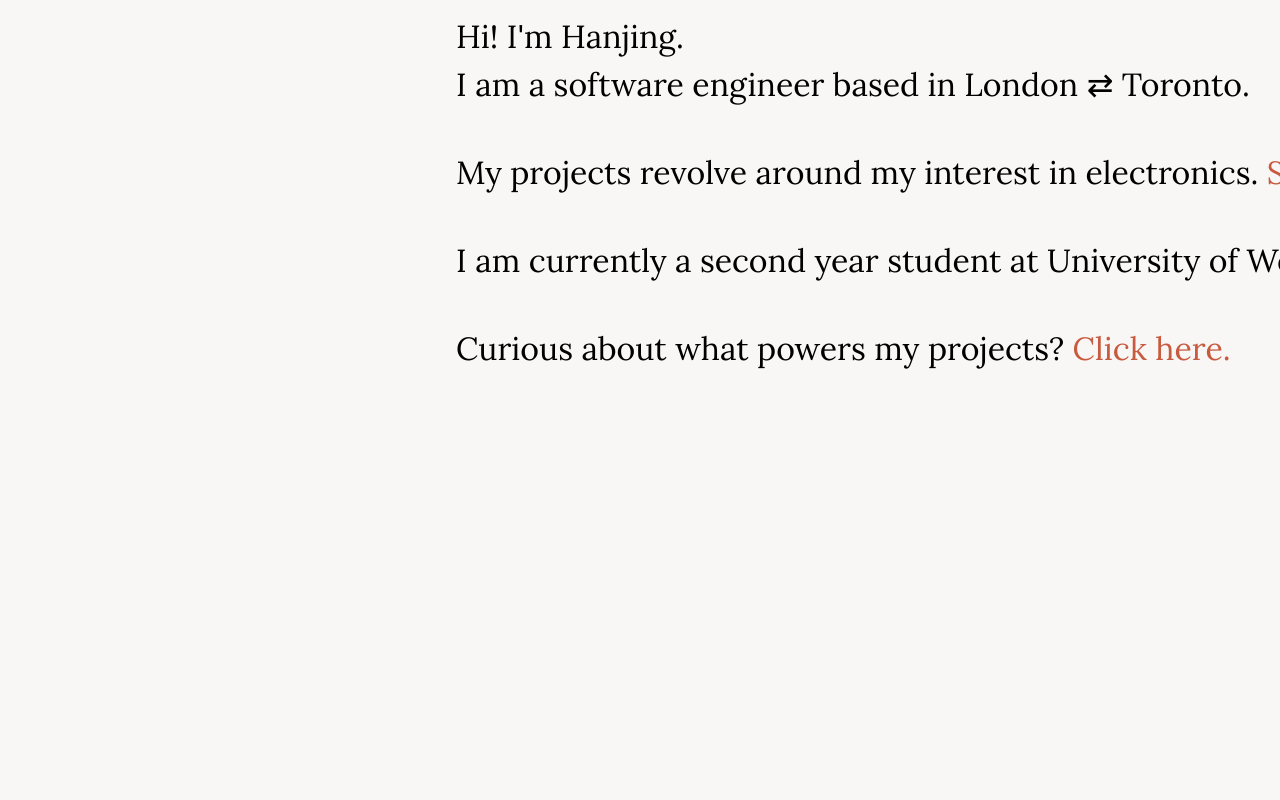
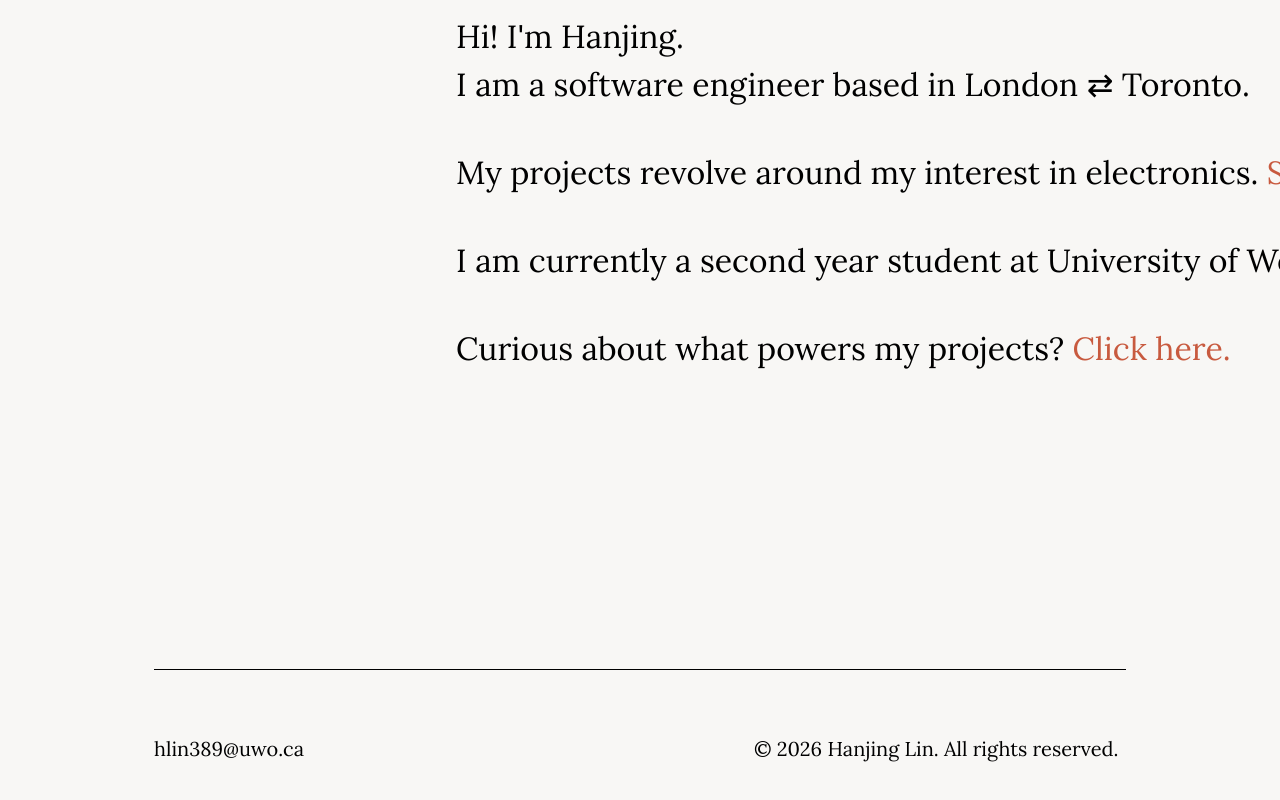
Before and after one commit to hanjing06/hanjing.dev, a Next.js app: page / in a window 1280 px wide. Shown: the part 252-1052 px from the top of the page. Before the commit the page ends 905 px from the top, so only its background shows below. Built offline with nearby package versions, Linux system fonts and the light colour scheme.

Commit message:
added a footer

```diff
--- /dev/null
+++ b/app/components/Footer.tsx
@@ -0,0 +1,13 @@
+'use client'
+
+export default function Footer() {
+  return (
+    <footer className="mx-auto max-w-[1100px] px-8 md:px-16 mb-20">
+        <div className="my-4 h-px border-t-0 bg-black"></div>
+        <hr className="h-px my-8 bg-neutral-quaternary border-0"></hr>
+        <div className="justify-start text-black text-xl mt-[30px]">hlin389@uwo.ca
+        <div className="ml-[450px] text-right text-black text-xl inline">© 2026 Hanjing Lin. All rights reserved.</div>
+        </div>
+    </footer>
+  );
+}
--- a/app/layout.tsx
+++ b/app/layout.tsx
@@ -1,6 +1,7 @@
 import type { Metadata } from "next";
 import "./globals.css";
 import Navbar from "./components/Navbar";
+import Footer from "./components/Footer";
 
 export const metadata: Metadata = {
   title: "hanjing lin's portfolio",
@@ -21,6 +22,8 @@ export default function RootLayout({
         {/*Main Content*/}
         <main className="flex flex-col gap-y-20 md:gap-y-32 overflow-hidden">{children}</main>
 
+        <Footer />
+
       </body>
     </html>
   );
```
